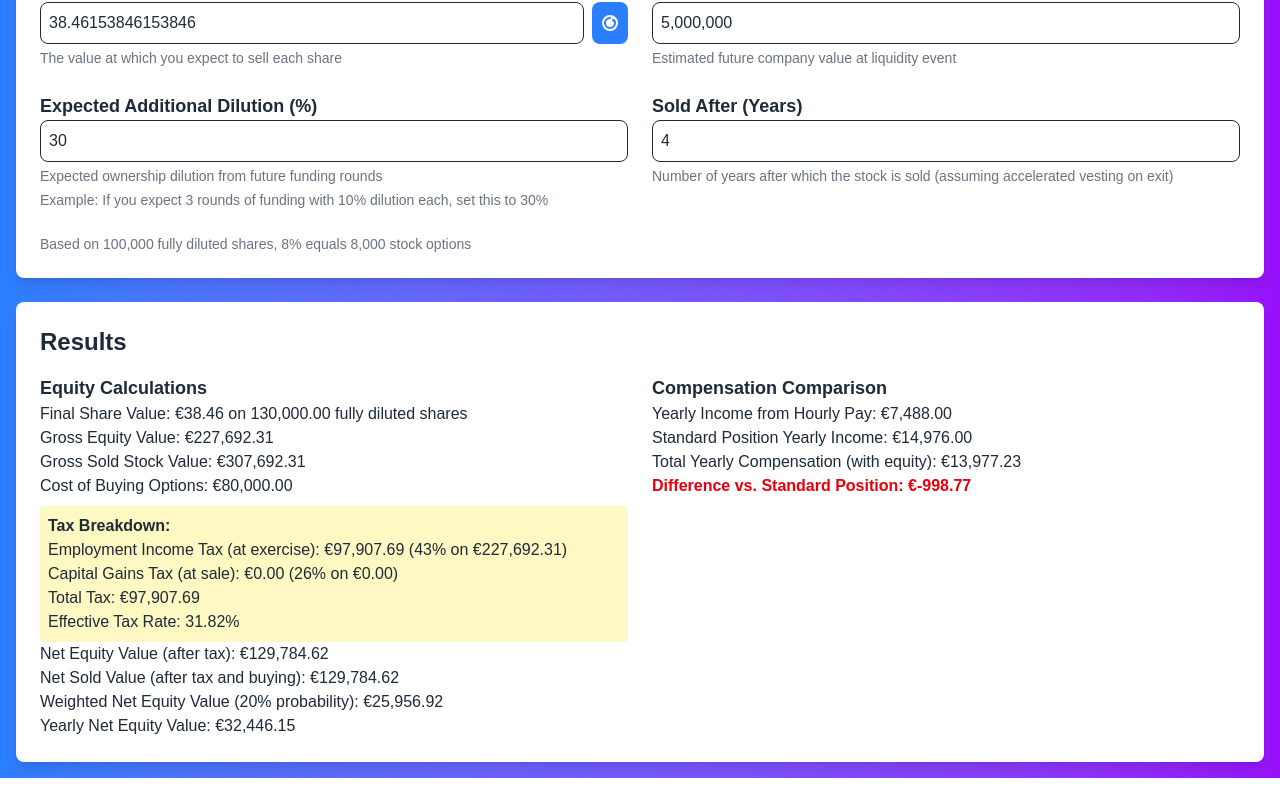
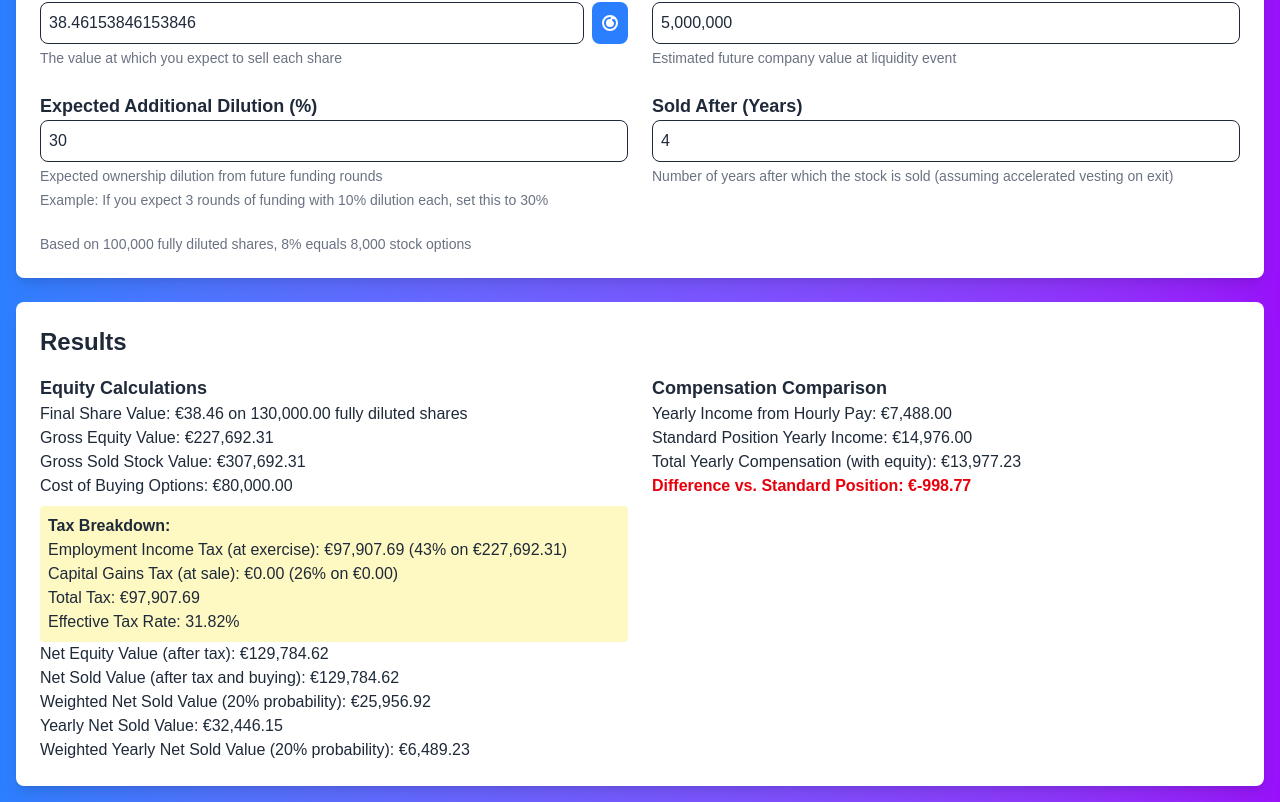
Before and after one commit to arossowork/stock-calc, a Next.js app: page / in a window 1280 px wide. Shown: the part 492-1294 px from the top of the page. Before the commit the page ends 1270 px from the top, so only its background shows below. Built offline with nearby package versions, Linux system fonts and the light colour scheme.

Commit message:
Fixed Equity VS Sold

```diff
--- a/app/page.tsx
+++ b/app/page.tsx
@@ -28,12 +28,13 @@ export default function StockOptionsCalculator() {
   const [grossSoldStockValue, setGrossSoldStockValue] = useState(0);
   const [netEquityValue, setNetEquityValue] = useState(0);
   const [netSoldValue, setNetSoldValue] = useState(0);
-  const [yearlyEquityValue, setYearlyEquityValue] = useState(0);
+  const [yearlySoldValue, setYearlySoldValue] = useState(0);
   const [totalYearlyComp, setTotalYearlyComp] = useState(0);
   const [yearlyHourlyComp, setYearlyHourlyComp] = useState(0);
   const [standardYearlyComp, setStandardYearlyComp] = useState(0);
   const [compensationDifference, setCompensationDifference] = useState(0);
-  const [weightedNetEquityValue, setWeightedNetEquityValue] = useState(0);
+  const [weightedNetSoldValue, setWeightedNetSoldValue] = useState(0);
+  const [weightedYearlyNetSoldValue, setWeightedYearlyNetSoldValue] = useState(0);
   const [costOfBuyingOptions, setCostOfBuyingOptions] = useState(0);
   // Add state to track if component is hydrated
   const [isHydrated, setIsHydrated] = useState(false);
@@ -124,8 +125,8 @@ export default function StockOptionsCalculator() {
     setNetSoldValue(calculatedNetSoldValue);
 
     // Calculate the yearly equity value assuming accelerated vesting on exit
-    const calculatedYearlyEquityValue = calculatedNetSoldValue / soldAfterYears;
-    setYearlyEquityValue(calculatedYearlyEquityValue);
+    const calculatedYearlySoldValue = calculatedNetSoldValue / soldAfterYears;
+    setYearlySoldValue(calculatedYearlySoldValue);
 
     // Calculate yearly compensation from hourly pay
     const calculatedYearlyHourlyComp = hourlyPay * weeklyHours * weeksPerYear;
@@ -135,12 +136,16 @@ export default function StockOptionsCalculator() {
     const calculatedStandardYearlyComp = standardHourlyPay * weeklyHours * weeksPerYear;
     setStandardYearlyComp(calculatedStandardYearlyComp);
 
-    // Calculate weighted net equity value based on exit probability
-    const calculatedWeightedNetEquityValue = (exitProbability / 100) * calculatedNetSoldValue;
-    setWeightedNetEquityValue(calculatedWeightedNetEquityValue);
+    // Calculate weighted net sold value based on exit probability
+    const calculatedWeightedNetSoldValue = (exitProbability / 100) * calculatedNetSoldValue;
+    setWeightedNetSoldValue(calculatedWeightedNetSoldValue);
+
+    // Calculate the weighted yearly net sold value based on exit probability
+    const calculatedWeightedYearlyNetSoldValue = (exitProbability / 100) * calculatedYearlySoldValue;
+    setWeightedYearlyNetSoldValue(calculatedWeightedYearlyNetSoldValue);
 
     // Calculate the total yearly compensation (hourly pay + yearly weighted equity value)
-    const calculatedTotalYearlyComp = calculatedYearlyHourlyComp + calculatedYearlyEquityValue * (exitProbability / 100);
+    const calculatedTotalYearlyComp = calculatedYearlyHourlyComp + calculatedYearlySoldValue * (exitProbability / 100);
     setTotalYearlyComp(calculatedTotalYearlyComp);
 
     // Calculate the difference between total compensation and standard yearly compensation
@@ -254,8 +259,9 @@ export default function StockOptionsCalculator() {
             </div>
             <p>Net Equity Value (after tax): €{formatNumber(netEquityValue)}</p>
             <p>Net Sold Value (after tax and buying): €{formatNumber(netSoldValue)}</p>
-            <p>Weighted Net Equity Value ({exitProbability}% probability): €{formatNumber(weightedNetEquityValue)}</p>
-            <p>Yearly Net Equity Value: €{formatNumber(yearlyEquityValue)}</p>
+            <p>Weighted Net Sold Value ({exitProbability}% probability): €{formatNumber(weightedNetSoldValue)}</p>
+            <p>Yearly Net Sold Value: €{formatNumber(yearlySoldValue)}</p>
+            <p>Weighted Yearly Net Sold Value ({exitProbability}% probability): €{formatNumber(weightedYearlyNetSoldValue)}</p>
           </div>
           <div>
             <h3 className="font-semibold text-lg">Compensation Comparison</h3>
```
